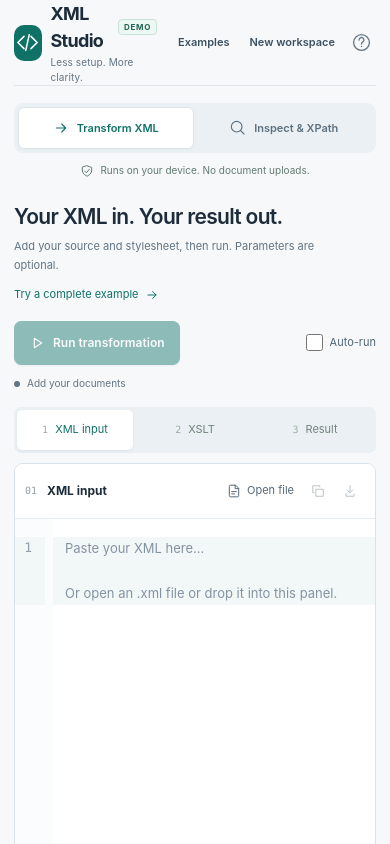
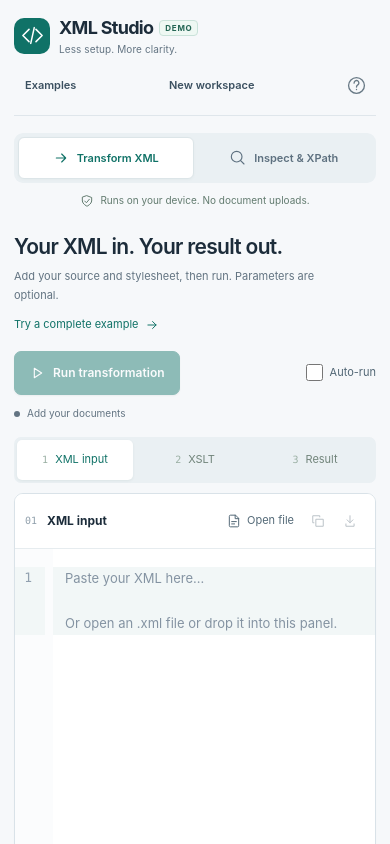
Before and after one commit to vieteri/livexslt, a Next.js app: page / in a window 390 px wide. Shown: the top 844 px of the page. Built offline with nearby package versions, Linux system fonts and the light colour scheme.

Commit message:
fix: keep mobile header within viewport and scope browser assertions to workspace

```diff
--- a/src/app/layout.tsx
+++ b/src/app/layout.tsx
@@ -1,5 +1,6 @@
 import type { Metadata, Viewport } from 'next';
 import './globals.css';
+import './mobile.css';
 export const metadata: Metadata = {
   title: 'XML Studio — inspect XML & test XSLT',
   description: 'A private, browser-based workspace for XML, XPath and XSLT. Open your files, inspect their structure and test transformations. No uploads or account needed.',
--- /dev/null
+++ b/src/app/mobile.css
@@ -0,0 +1,11 @@
+/* Safari retains the header's min-content widths more strictly than Chromium.
+   Keep labelled actions instead of squeezing them into inaccessible icon buttons. */
+html{-webkit-text-size-adjust:100%;text-size-adjust:100%}
+.brand{min-width:0}.brand-mark,.header-actions{flex-shrink:0}
+@media(max-width:480px){
+  .app-header{display:grid;grid-template-columns:minmax(0,1fr);gap:8px;padding:14px 0 10px}
+  .brand h1,.brand p{white-space:nowrap}
+  .header-actions{width:100%;justify-content:space-between;gap:8px}
+  .header-actions .button{min-height:40px;padding:8px 10px}
+  .header-actions .icon-button{width:40px;height:40px}
+}
```
Also changed, not shown: 1 other file (tests, documents, lock files or other folders).
